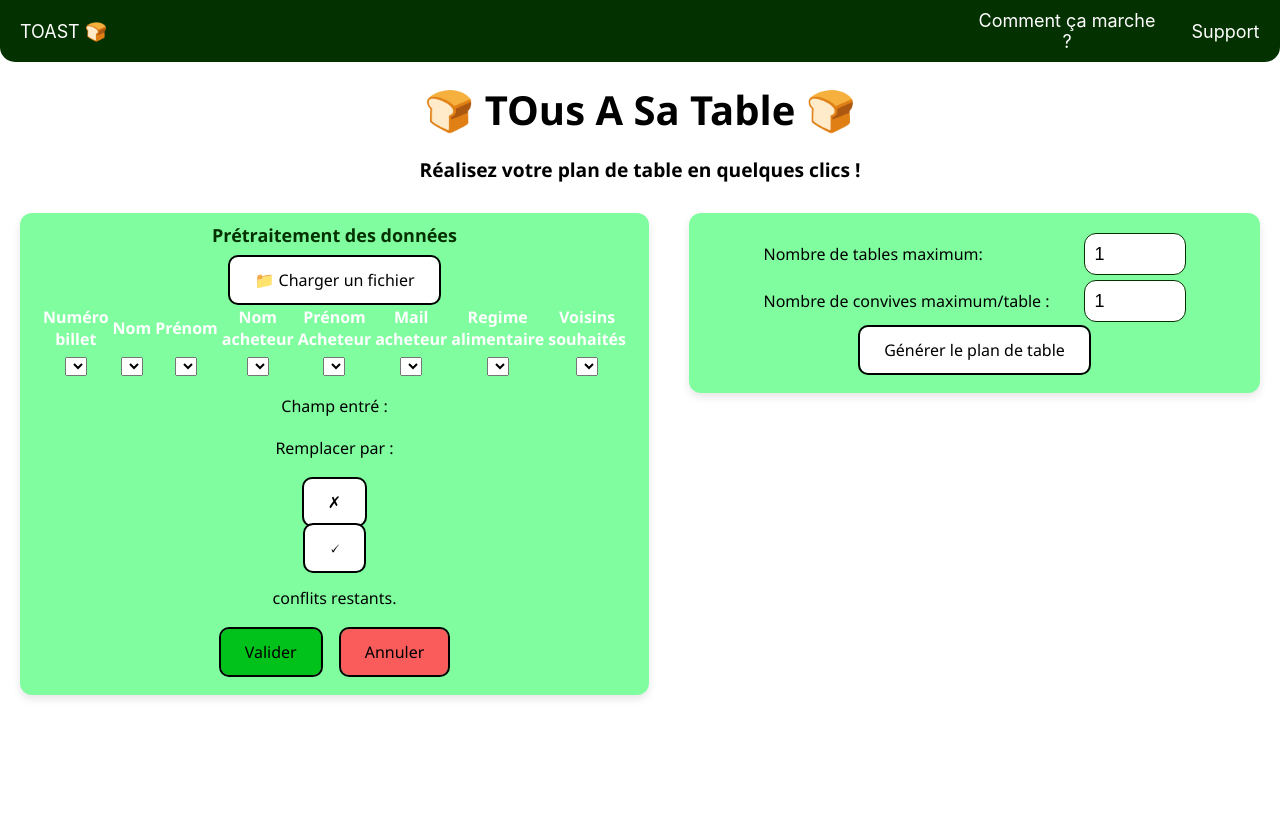
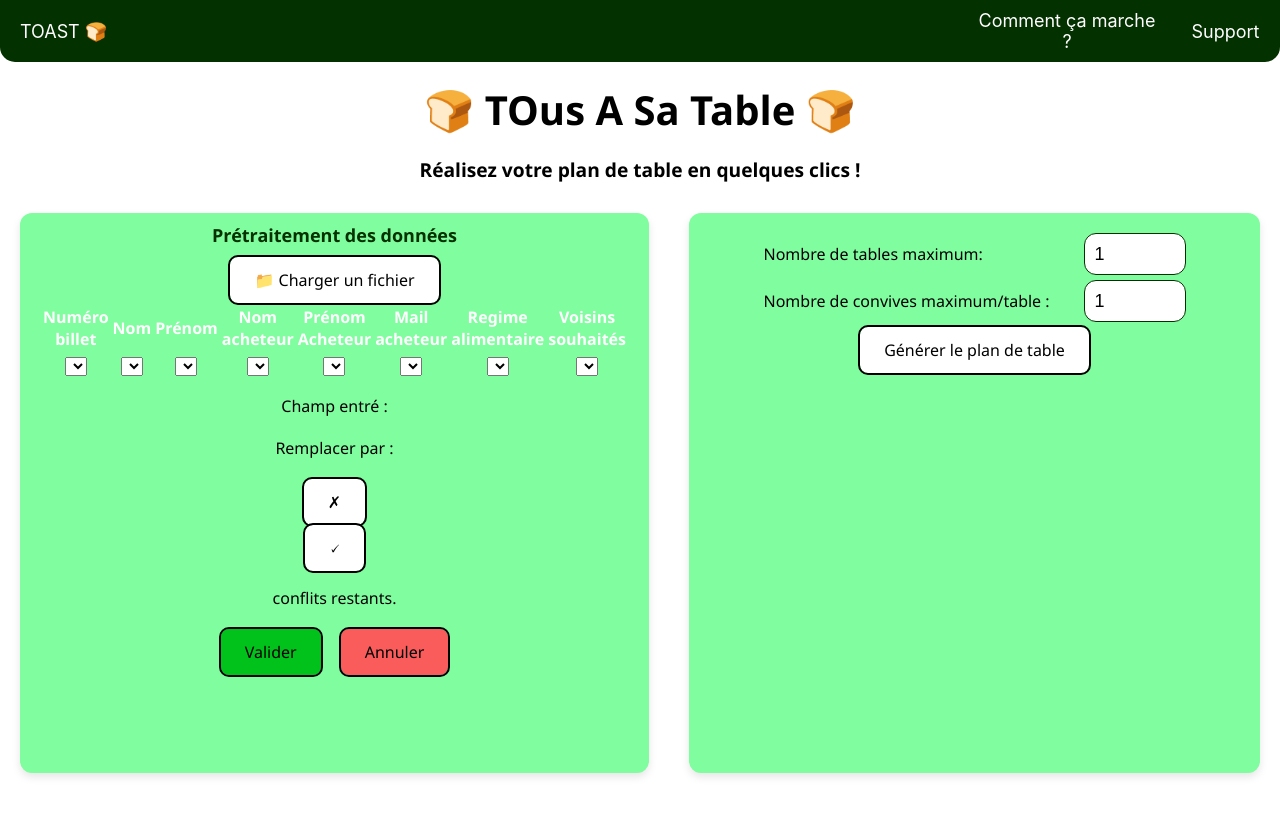
Before and after one commit to Manon3005/TOAST_SMART, a React (Create React App) app in the folder frontend/: page /#/ in a window 1280 px wide. Shown: the top 816 px of the page. Built offline with nearby package versions, Linux system fonts and the light colour scheme.

Commit message:
Fullscreen + taille conteneur home

```diff
--- a/frontend/src/App.css
+++ b/frontend/src/App.css
@@ -202,11 +202,14 @@ p {
 .app-content {
   display: flex;
   justify-content: space-between;
-  gap: 40px; /* Espace entre les deux rectangles */
+  gap: 40px;
+  height: 65%;
 }
 
-.left-part {
+.left-part,
+.right-part {
   width: 48%;
+  height: 100%;
   background-color: #80fd9f;
   padding: 20px;
   border-radius: 12px;
@@ -229,15 +232,6 @@ p {
   width: 300px;
   margin: 0;
   text-align: left; /* ou left selon le rendu voulu */
-}
-
-.right-part {
-  width: 48%;
-  background-color: #80fd9f;
-  padding: 20px;
-  border-radius: 12px;
-  box-shadow: 0 4px 8px rgba(0, 0, 0, 0.1);
-  align-self: flex-start;
 }
 
 .continue-reset-buttons {
--- a/frontend/src/pages/home.js
+++ b/frontend/src/pages/home.js
@@ -84,8 +84,6 @@ export function Home() {
           React.createElement('div', { className: 'left-part' },
             React.createElement('h2', null, 'Prétraitement des données'),
 
-            //React.createElement(TableColumn,{tableData : tableData, setTableData : setTableData}), //disabled : disabled
-
             React.createElement(FileButton, {className: 'file-button', onClick : loadFile, disabled: lockedContinue, nameFile: nameFile, setName: setName, errorFile : errorFile, setErrorFile : setErrorFile}),
 
             React.createElement(TableColumn,{tableData : tableData, setTableData : setTableData, disabled : lockedContinue, headersCSV : headersCSV}),
```
Also changed, not shown: 1 other file (tests, documents, lock files or other folders).
